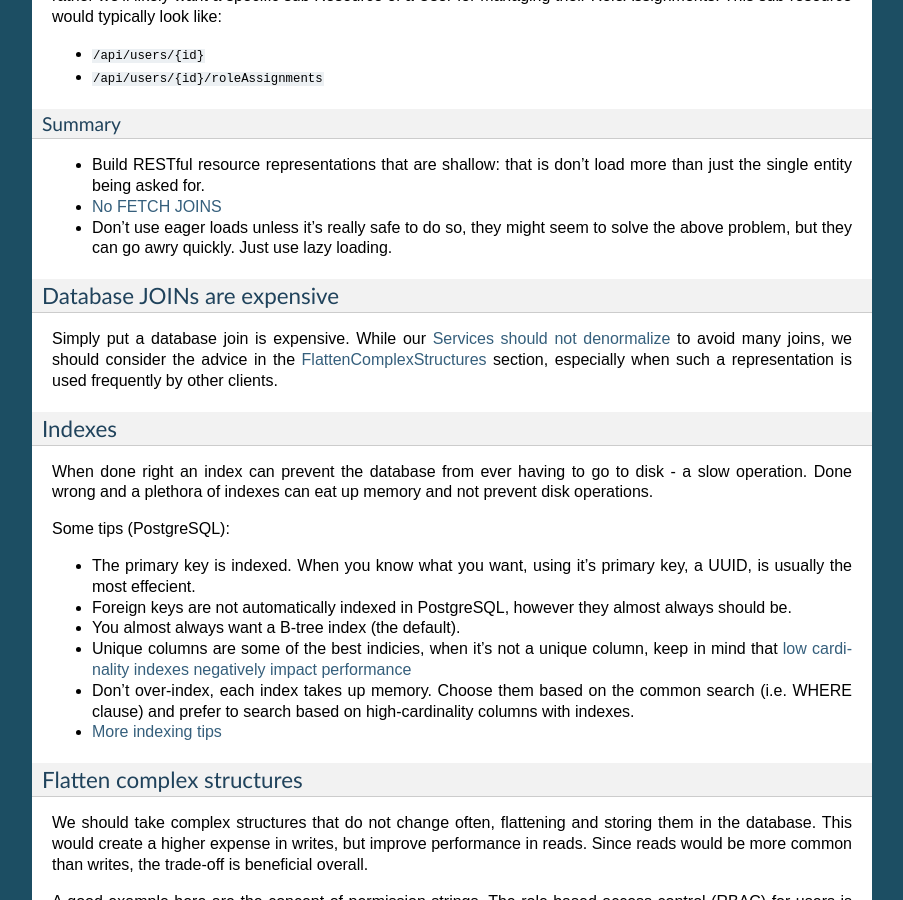
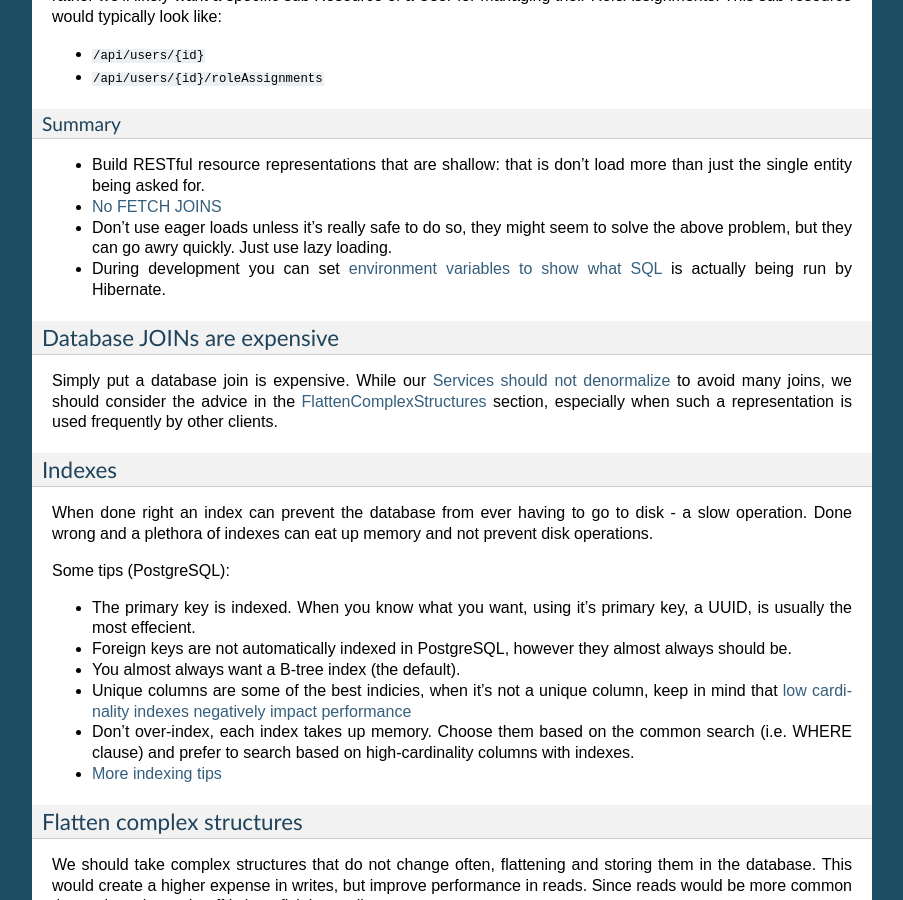
Before and after one commit to OpenLMIS/openlmis-ref-distro, a Sphinx documentation site: the page built from docs/source/conventions/performanceTips.rst, in a window 1280 px wide and 900 px high, scrolled down 4832 px. Shown: the whole window, without its empty margins (198-1101 px from the left). Built offline with Sphinx 7.4.7, drawn with Linux system fonts in a browser that asks for light colours; pages that are not in the unit, such as notebooks, are missing from menus.

Commit message:
OLMIS-2813, add SQL logging link

```diff
--- a/docs/source/conventions/performanceTips.rst
+++ b/docs/source/conventions/performanceTips.rst
@@ -289,6 +289,8 @@ Summary
 - `No FETCH JOINS`_
 - Don't use eager loads unless it's really safe to do so, they might seem to solve the above
   problem, but they can go awry quickly.  Just use lazy loading.
+- During development you can set `environment variables to show what SQL`_ is actually being run by
+  Hibernate.
 
 Database JOINs are expensive
 -----------------------------
@@ -370,6 +372,7 @@ HTTP Cache
 .. _Spring Data Pageable:
 .. _database paging pattern: https://groups.google.com/d/msg/openlmis-dev/WniSS9ZIdY4/B7vNXcchBgAJ
 .. _Spring Data projection: https://docs.spring.io/spring-data/rest/docs/current/reference/html/#projections-excerpts.projections
+.. _environment variables to show what SQL: https://stackoverflow.com/questions/30118683/how-to-log-sql-statements-in-spring-boot
 .. _Orderable search: https://github.com/OpenLMIS/openlmis-referencedata/blob/8de4c200aaf7ccb3dc1e450eb606185a953a8448/src/main/java/org/openlmis/referencedata/web/OrderableController.java#L157
 .. _Services should not denormalize: https://stackoverflow.com/questions/173726/when-and-why-are-database-joins-expensive
 .. _No FETCH JOINS: http://learningviacode.blogspot.nl/2012/08/fetch-join-and-cartesian-product-problem.html
```
